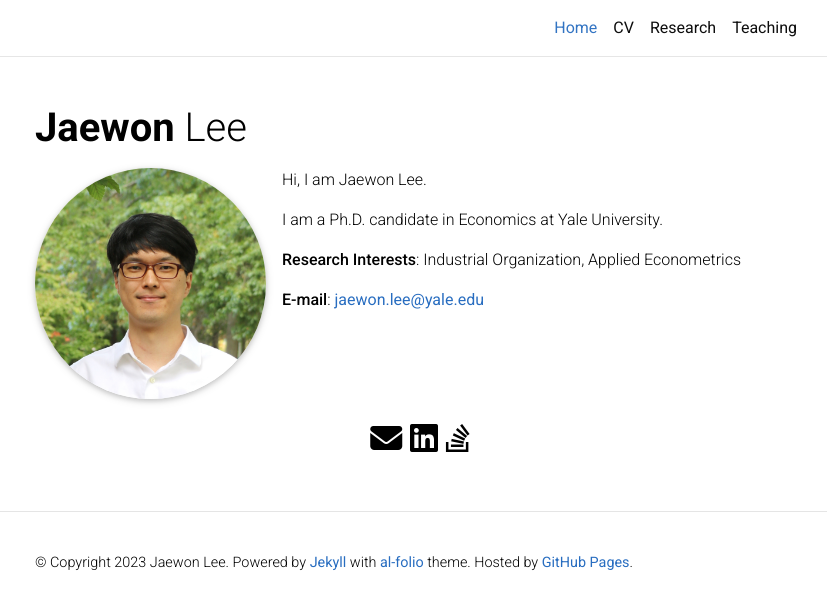
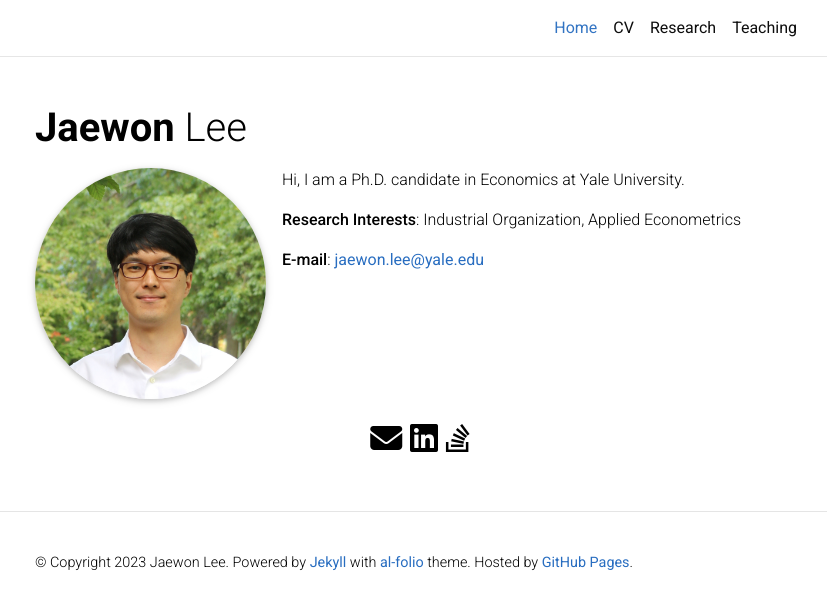
Before and after one commit to j1-lee/j1-lee.github.io, a Jekyll site: the page built from _pages/about.md, in a window 1280 px wide. Shown: the top 609 px of the page, without its empty margins (220-1047 px from the left). Built offline with Jekyll 4.4.1, drawn with Linux system fonts in a browser that asks for light colours; full-size pictures stand in for the smaller copies a plugin makes; comment, search, counter and statistics services are not loaded; a style sheet for code colours, icons or effects is not loaded.

```diff
--- a/_pages/about.md
+++ b/_pages/about.md
@@ -14,9 +14,7 @@
 social: true  # includes social icons at the bottom of the page
 ---
 
-Hi, I am Jaewon Lee.
-
-I am a Ph.D. candidate in Economics at Yale University.
+Hi, I am a Ph.D. candidate in Economics at Yale University.
 
 **Research Interests**: Industrial Organization, Applied Econometrics
 
```
Also changed, not shown: _pages/research.md (+1 -1 lines), 1 other file.
